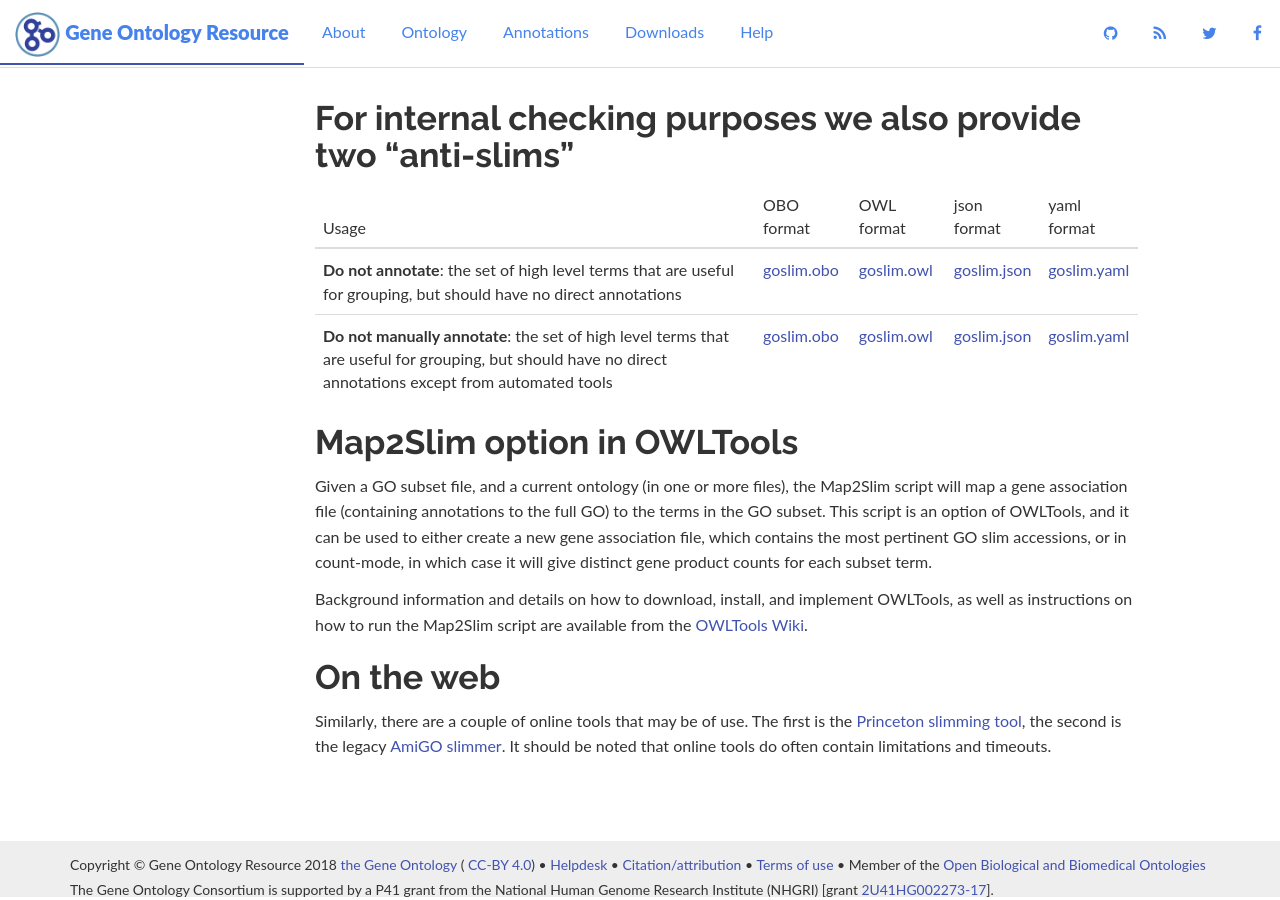
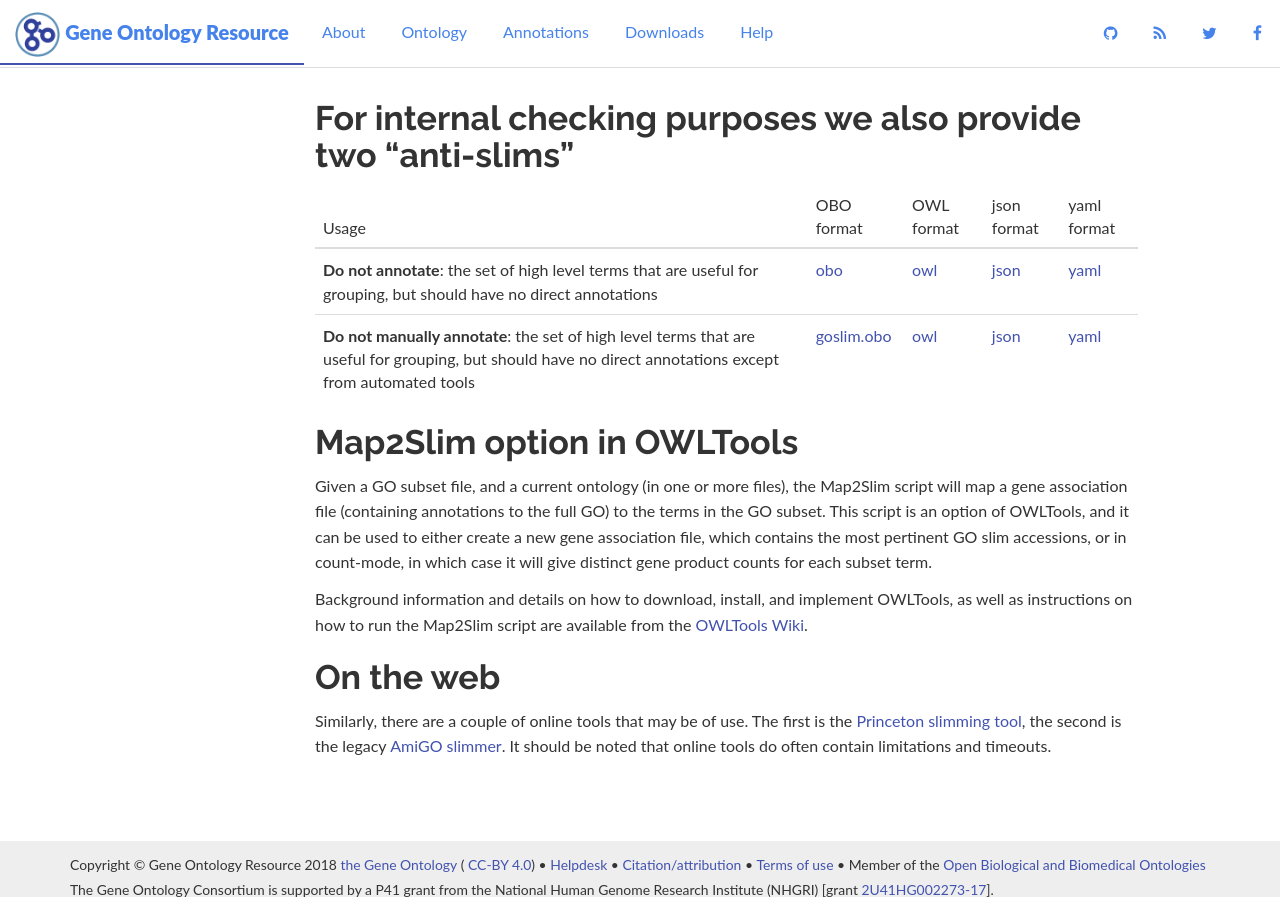
Before and after one commit to geneontology/geneontology.github.io, a Jekyll site: the page built from _docs/go-subset-guide.md, in a window 1280 px wide and 900 px high, scrolled down 2086 px. Built offline with Jekyll 4.4.1, drawn with Linux system fonts in a browser that asks for light colours; nearby versions of some CDN libraries.

Commit message:
updated links to files
I think it's misleading to implicate that all files are called the same name

```diff
--- a/_docs/go-subset-guide.md
+++ b/_docs/go-subset-guide.md
@@ -43,8 +43,8 @@
 
 |Usage |	OBO format | OWL format | json format |yaml format |
 |------------------|----------|----------|----------|----------|
-|**Do not annotate**: the set of high level terms that are useful for grouping, but should have no direct annotations|[goslim.obo](http://current.geneontology.org/ontology/subsets/goslim_gocheck_do_not_annotate.obo)| [goslim.owl](http://current.geneontology.org/ontology/subsets/goslim_gocheck_do_not_annotate.owl) | [goslim.json](http://current.geneontology.org/ontology/subsets/goslim_gocheck_do_not_annotate.json) | [goslim.yaml](http://current.geneontology.org/ontology/subsets/goslim_gocheck_do_not_annotate.yaml)|
-|**Do not manually annotate**: the set of high level terms that are useful for grouping, but should have no direct annotations except from automated tools|[goslim.obo](http://current.geneontology.org/ontology/subsets/goslim_gocheck_do_not_manually_annotate.obo)| [goslim.owl](http://current.geneontology.org/ontology/subsets/goslim_gocheck_do_not_manually_annotate.owl) | [goslim.json](http://current.geneontology.org/ontology/subsets/goslim_gocheck_do_not_manually_annotate.json) | [goslim.yaml](http://current.geneontology.org/ontology/subsets/goslim_gocheck_do_not_manually_annotate.yaml)|
+|**Do not annotate**: the set of high level terms that are useful for grouping, but should have no direct annotations|[obo](http://current.geneontology.org/ontology/subsets/goslim_gocheck_do_not_annotate.obo)| [owl](http://current.geneontology.org/ontology/subsets/goslim_gocheck_do_not_annotate.owl) | [json](http://current.geneontology.org/ontology/subsets/goslim_gocheck_do_not_annotate.json) | [yaml](http://current.geneontology.org/ontology/subsets/goslim_gocheck_do_not_annotate.yaml)|
+|**Do not manually annotate**: the set of high level terms that are useful for grouping, but should have no direct annotations except from automated tools|[goslim.obo](http://current.geneontology.org/ontology/subsets/goslim_gocheck_do_not_manually_annotate.obo)| [owl](http://current.geneontology.org/ontology/subsets/goslim_gocheck_do_not_manually_annotate.owl) | [json](http://current.geneontology.org/ontology/subsets/goslim_gocheck_do_not_manually_annotate.json) | [yaml](http://current.geneontology.org/ontology/subsets/goslim_gocheck_do_not_manually_annotate.yaml)|
 
 ## Map2Slim option in OWLTools
 
```
